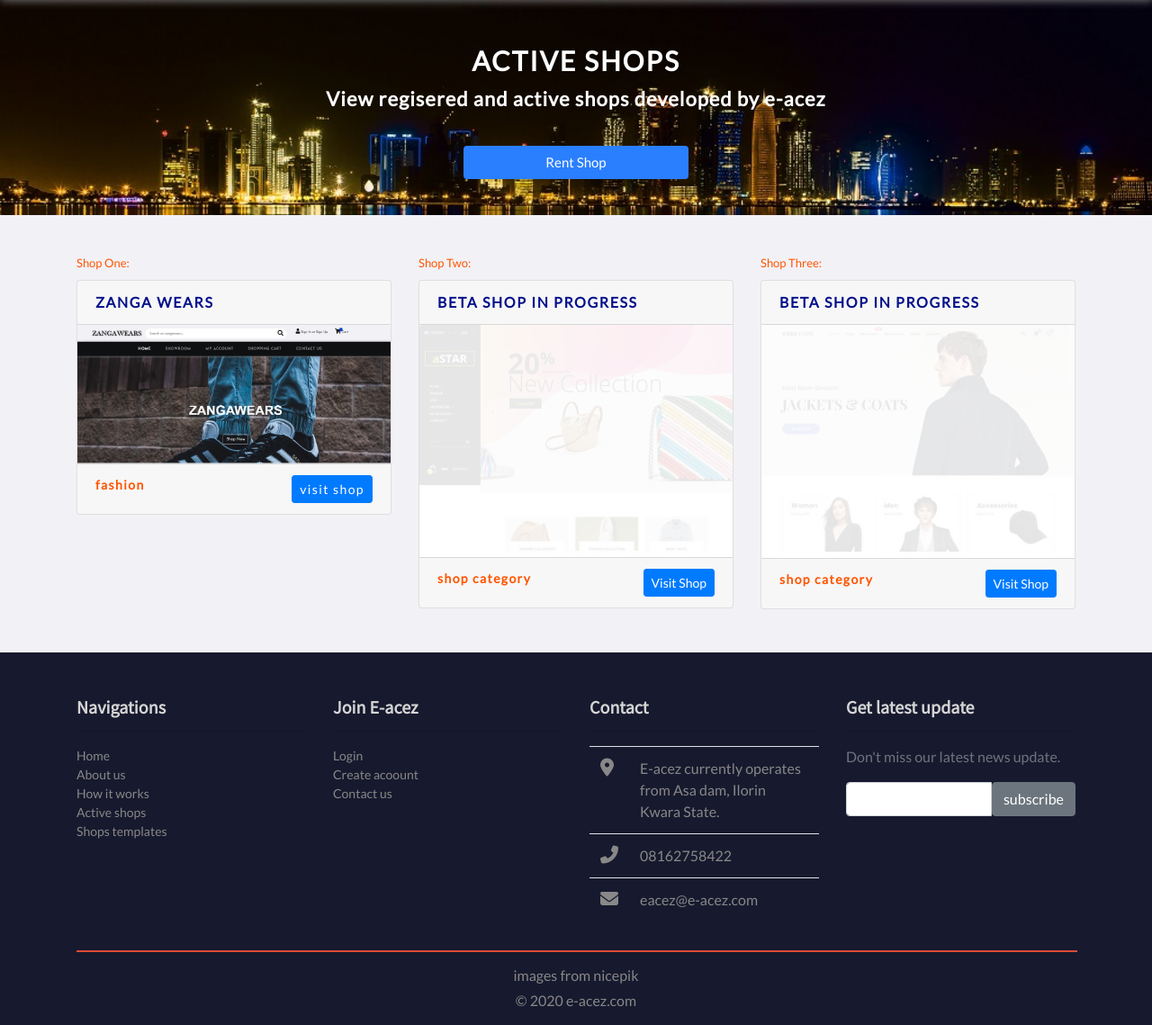
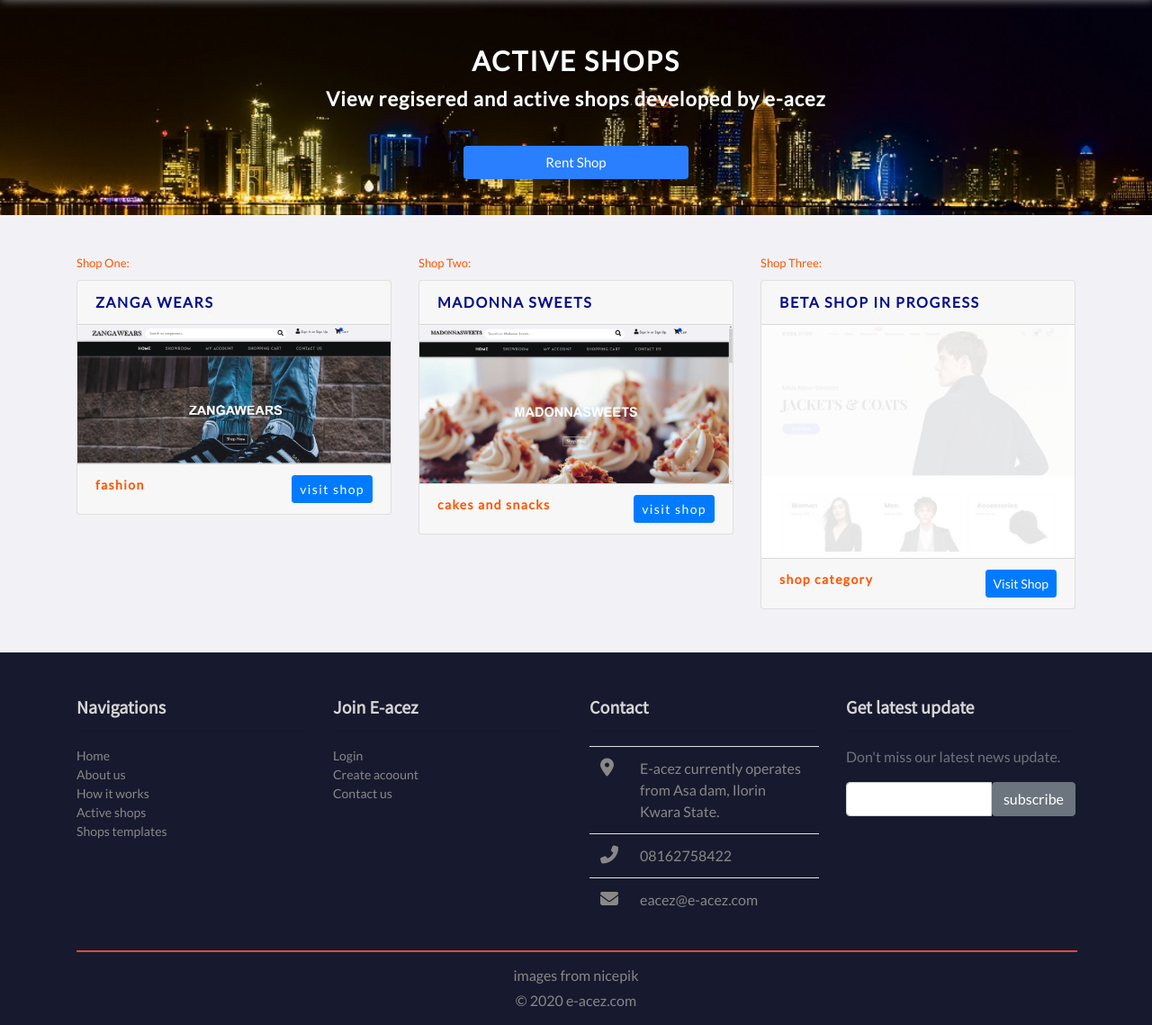
Before and after one commit to Jos33y/e-acez-website, a PHP site: page /active-shops.php in a window 1280 px wide. Shown: the part 77-1216 px from the top of the page at 90% size. Run offline with PHP 8.4, Linux system fonts and the light colour scheme; some libraries are stand-ins or nearby versions; some web fonts are replaced.

Commit message:
added another active store

```diff
--- a/active-shops.php
+++ b/active-shops.php
@@ -39,11 +39,11 @@ include('header.php')
         <div class="col-md-4 col-sm-4 ">
           <span class="steps">Shop Two:</span>
           <div class="card">
-            <div class="card-header"> Beta shop in progress</div>
-            <img class="card-img-top shop-img" src="images/aStar.jpg" alt="Shop Image">
+            <div class="card-header"> Madonna Sweets</div>
+            <img class="card-img-top" src="images/madonnasweets.jpg" alt="Shop Image">
             <div class="card-footer">
-              <span class="text-right">Shop category</span>
-              <button onclick="alert()" class="btn btn-sm btn-primary" style="float: right">Visit Shop</button>
+              <span class="text-right">Cakes and Snacks</span>
+              <a href="https://www.e-acez.com/madonnasweets" target="_blank" class="btn btn-sm btn-primary" style="float: right">Visit Shop</a>
             </div>
           </div>
         </div>
```
Also changed, not shown: index.php (+7 -1 lines), images/madonnasweets.jpg (added).
